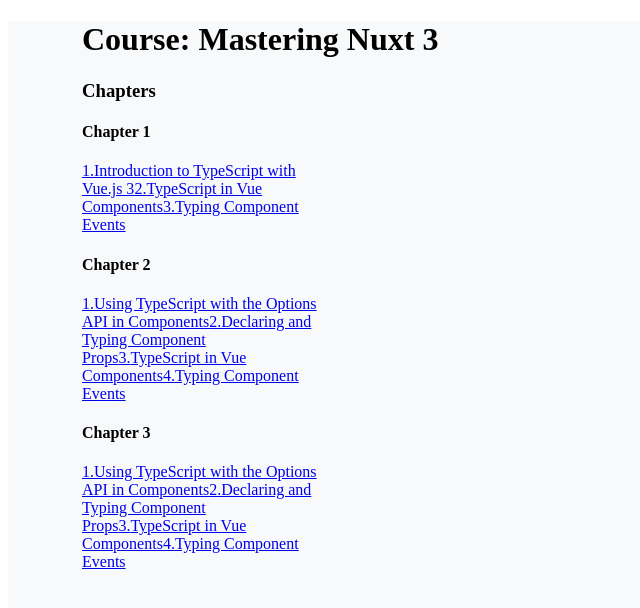
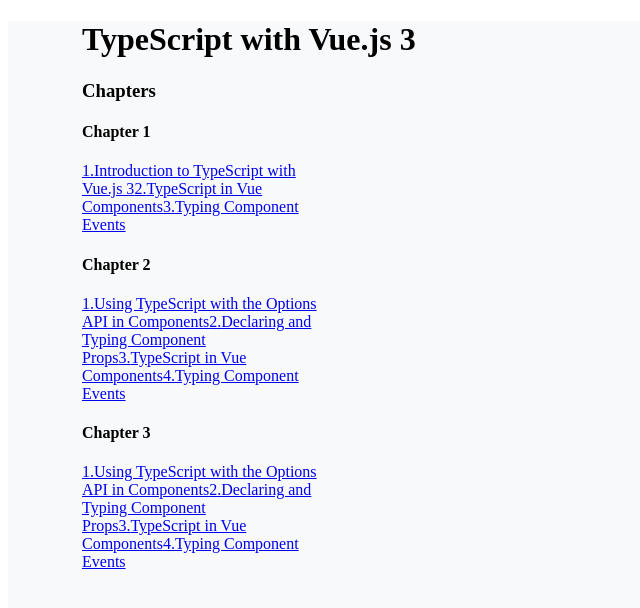
Before and after one commit to MasihTak/nuxt-mastery-bootstrap, a Nuxt app: page /course in a window 1280 px wide. Shown: the top 608 px of the page, without its empty margins (0-640 px from the left). Built offline with nearby package versions, Linux system fonts and the light colour scheme.

Commit message:
refactor: course page

```diff
--- a/pages/course.vue
+++ b/pages/course.vue
@@ -1,38 +1,36 @@
 <template>
+	<div>
 		<h1 class="text-center py-5">
-		Course:
-		<strong>Mastering
-		        Nuxt
-		        3</strong>
+			<strong>{{title}}</strong>
 		</h1>
 		<div class="row course-container justify-content-center gap-3 pb-5">
-		<AppSidebar />
+			<AppSidebar/>
 			<main class="col-md-6 col-lg-7 bg-white rounded-2 shadow-sm p-4">
 				<NuxtErrorBoundary>
 					<NuxtPage/>
 					<template #error="{error}">
-					<p>
-						Oh no, something went wrong with the lesson!
+						<p>Oh no, something went wrong with the lesson!
 							<code>{{error}}</code>
 						</p>
 						<button type="button"
 						        class="btn btn-secondary"
 						        @click="resetError(error)"
-					>Reset</button>
+						>
+							Reset
+						</button>
 					</template>
 				</NuxtErrorBoundary>
 			</main>
 		</div>
+	</div>
 </template>
 
 <script setup>
+const {title} = useCourse()
+
 const resetError = async (error) => {
 	// We should navigate first, and then set the error value to null
 	await navigateTo('/course/chapter/1-chapter-1/lesson/1-introduction-to-typescript-with-vue-js-3')
 	error.value = null;
 }
 </script>
-
-<style scoped lang="scss">
-
-</style>
```
Lines whose indentation alone changed are shown as unchanged.
